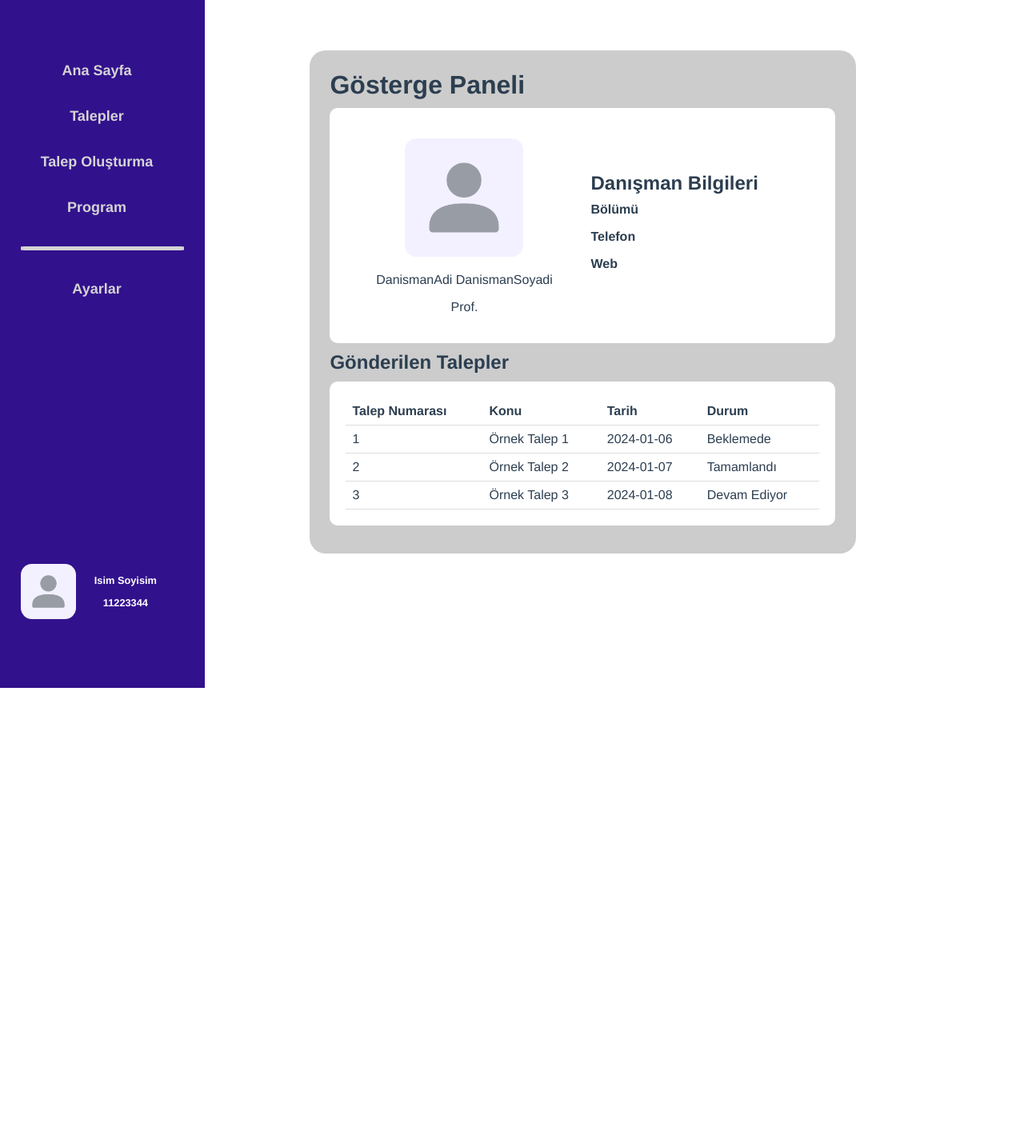
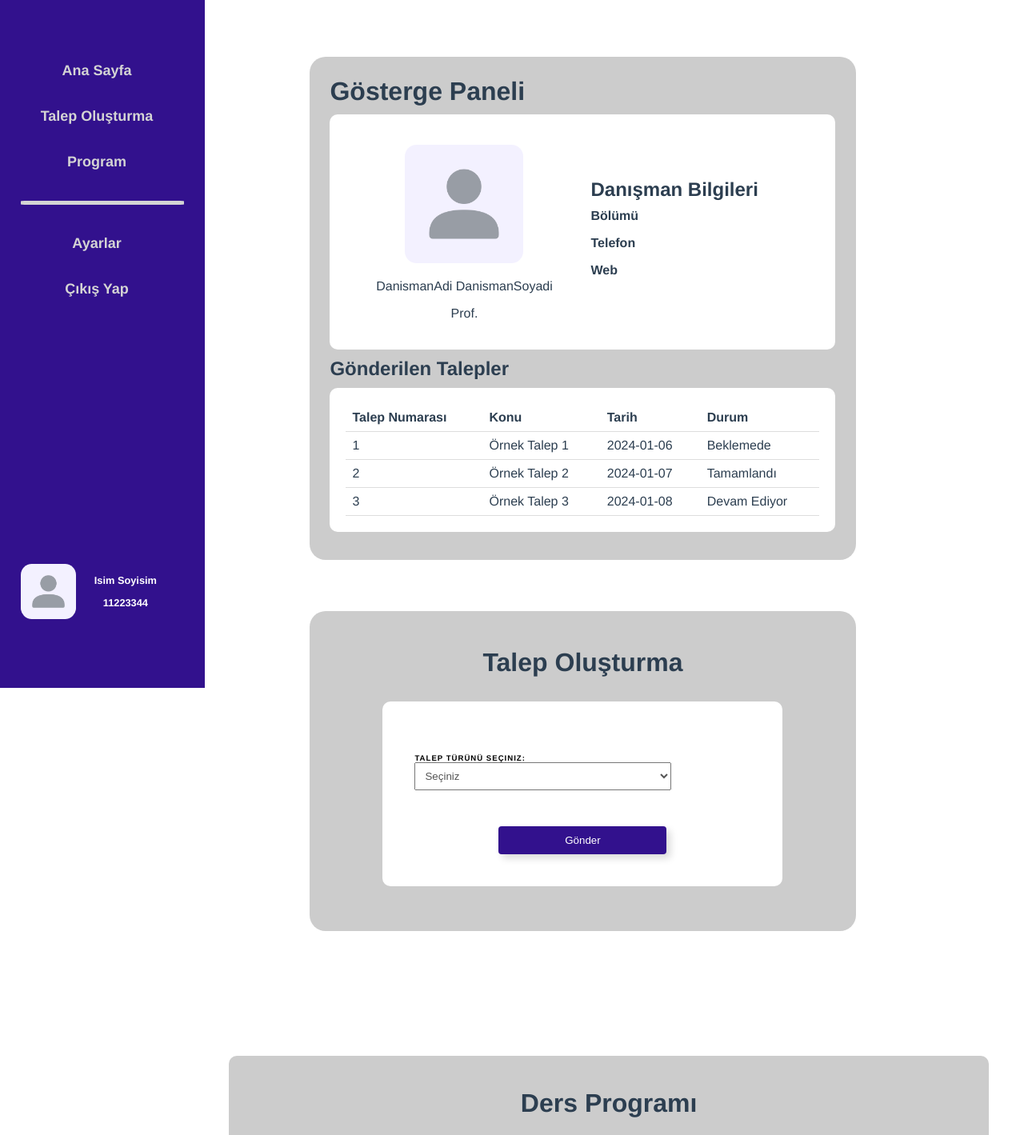
Before and after one commit to magurow/gradproject, a Vue app: page /anasayfa in a window 1280 px wide. Shown: the top 1419 px of the page at 80% size. Before the commit the page ends 800 px from the top, so only its background shows below. Built offline with nearby package versions, Linux system fonts and the light colour scheme.

Commit message:
smooth scroll eklendi, tüm componentlar anasayfada single page durumuna daha yakın artık

```diff
--- a/src/components/DersProgram.vue
+++ b/src/components/DersProgram.vue
@@ -1,5 +1,5 @@
 <template>
-  <div class="syllabus-container">
+  <div id="dersProgram" class="syllabus-container">
     <h1>Ders Programı</h1>
 
     <table class="syllabus-table">
@@ -55,10 +55,9 @@ export default {
   margin: 30px auto;
   margin-left: 22%;
   padding: 20px;
-  background-color: #f0f0f0;
+  background-color: #ccc;
   border-radius: 10px;
   text-align: center;
-  position: fixed;
 }
 .syllabus-table {
   width: 100%;
@@ -68,10 +67,12 @@ export default {
 }
 
 .syllabus-table th, .syllabus-table td {
-  border: 1px solid #ccc;
+  border: 1px solid #0f0f0f;
   padding: 10px;
   width: 1%; /*minimum width for the columns */
   white-space: nowrap;
+  overflow: hidden;
+  text-overflow: inherit;
 }
 
 .syllabus-table th {
@@ -79,4 +80,5 @@ export default {
   width: 50%;
   color: white;
 }
+
 </style>
--- a/src/components/SideBar.vue
+++ b/src/components/SideBar.vue
@@ -1,11 +1,13 @@
 <template>
   <div class="sidebar">
-    <router-link to="/anasayfa">Ana Sayfa</router-link>
-    <router-link :to="{ name: 'Talepler' }">Talepler</router-link>
-    <router-link :to="{ name: 'TalepOlusturma' }">Talep Oluşturma</router-link>
-    <router-link :to="{ name: 'Program' }">Program</router-link>
+    <router-link to="/anasayfa" @click="scrollToSection('anaSayfa')">Ana Sayfa</router-link>
+    <router-link to="/talep_olusturma" @click="redirectToTalepOluşturma">Talep Oluşturma</router-link>
+    <router-link to="/program" @click="redirectToProgram">Program</router-link>
     <div class="line"></div>
-    <router-link :to="{ name: 'Ayarlar' }">Ayarlar</router-link>
+    <div>
+      <router-link :to="{ name: 'Ayarlar' }">Ayarlar</router-link>
+      <router-link :to="{ name: 'Login' }">Çıkış Yap</router-link>
+    </div>
     <div class="user-container">
       <img src="../assets/user.png" alt="user" />
       <div class="user-info">
@@ -17,7 +19,38 @@
 </template>
 
 <script>
-export default {};
+export default {
+  methods: {
+    scrollToSection(sectionId) {
+      const sectionElement = document.getElementById(sectionId);
+
+      // Check if the sectionId is 'anaSayfa' and the user is already on 'anaSayfa'
+      if (sectionId === 'anaSayfa' && this.$route.name === 'AnaSayfa') {
+        // Scroll to the top of the screen
+        window.scrollTo({ top: 0, behavior: 'smooth' });
+      } else if (sectionElement) {
+        // Scroll to the section
+        sectionElement.scrollIntoView({ behavior: 'smooth' });
+
+        // Use the router for navigation after smooth scrolling
+        this.$router.push({ name: 'AnaSayfa' });
+      }
+    },
+    redirectToTalepOluşturma() {
+      // Redirect to the "AnaSayfa" route and scroll to "TalepOluşturma" section
+      this.$router.push({ name: 'AnaSayfa' }).then(() => {
+        this.scrollToSection('talepOluşturma');
+      });
+    },
+    redirectToProgram() {
+      // Redirect to the "AnaSayfa" route and scroll to "TalepOluşturma" section
+      this.$router.push({ name: 'AnaSayfa' }).then(() => {
+        this.scrollToSection('dersProgram');
+      });
+    },
+    // Add other methods for smooth scrolling to other sections if needed
+  }
+};
 </script>
 
 <style scoped>
--- a/src/views/TalepOlusturma.vue
+++ b/src/components/TalepOlustur.vue
@@ -1,5 +1,7 @@
+<!-- TalepOlusturma.vue -->
+
 <template>
-  <div class="talepOluşturma">
+  <div id="talepOluşturma" class="talepOluşturma">
     <div>
       <h1>Talep Oluşturma</h1>
       <form @submit.prevent="submitForm">
@@ -35,40 +37,30 @@
           </select>
         </label>
 
-
         <label v-if="showSection">
           Sube:
           <select v-model="selectedSection" class="selectField" required>
             <option value="" disabled selected>Seçiniz</option>
             <option value="1">1</option>
             <option value="2">2</option>
-            </select>
+          </select>
         </label>
-
 
         <label v-if="showRequest">
           Talep Oluşturunuz:
-            <textarea v-model="talep" class="inputField" required></textarea>
-          </label>
-          <button type="submit" class="talepButton">Gönder</button>
-
+          <textarea v-model="talep" class="inputField" required></textarea>
+        </label>
+        <button type="submit" class="talepButton">Gönder</button>
       </form>
     </div>
   </div>
-  <div id="app">
-    <Sidebar />
-  </div>
 </template>
 
+<script>
 
-<script>
-import Sidebar from '../components/SideBar.vue';
 
 export default {
-  name: 'TalepOluturma',
-  components: {
-    Sidebar,
-  },
+
 
   data() {
     return {
@@ -76,6 +68,7 @@ export default {
       selectedTalep: '',
       selectedDepartment: '',
       selectedCourse: '',
+      selectedSection: '',
       showDepartment: false,
       showselectedDepartmentCourse: false,
       showSection: false,
@@ -174,7 +167,7 @@ export default {
 };
 </script>
 
-<style>
+<style scoped>
 .talepOluşturma {
   display: flex;
   flex-direction: column;
@@ -213,12 +206,12 @@ export default {
   width: 50%;
   box-shadow: 5px 5px 10px rgba(0, 0, 0, 0.15);
 }
-.talepButton:hover{
+.talepButton:hover {
   cursor: pointer;
   background-color: #412787;
 }
+
 label {
   color: black;
-
 }
 </style>
--- a/src/router/index.js
+++ b/src/router/index.js
@@ -1,9 +1,8 @@
 import { createRouter, createWebHistory } from 'vue-router'
 import Login from '../components/Login.vue'
+import TalepOlustur from '../components/TalepOlustur.vue'
+import Program from '../components/DersProgram.vue'
 import AnaSayfa from '../views/AnaSayfa.vue'
-import Talepler from '../views/Talepler.vue'
-import TalepOlusturma from '../views/TalepOlusturma.vue'
-import Program from '../views/Program.vue'
 import Ayarlar from '../views/Ayarlar.vue'
 const routes = [
   {
@@ -12,24 +11,19 @@ const routes = [
     component: Login
   },
   {
+    path: '/talep_olusturma',
+    name: 'TalepOlustur',
+    component: TalepOlustur
+  },
+  {
+    path: '/program',
+    name: ' Program',
+    component: Program
+  },
+  {
     path: '/anasayfa',
     name: 'AnaSayfa',
     component: AnaSayfa
-  },
-  {
-    path: '/talepler',
-    name: 'Talepler',
-    component: Talepler
-  },
-  {
-    path: '/talep_olusturma',
-    name: 'TalepOlusturma',
-    component: TalepOlusturma
-  },
-  {
-    path: '/program',
-    name: 'Program',
-    component: Program
   },
   {
     path: '/ayarlar',
--- a/src/views/AnaSayfa.vue
+++ b/src/views/AnaSayfa.vue
@@ -1,22 +1,44 @@
 <template>
-  <div class="Anasayfa">
-  </div>
-  <div id="app">
-    <Sidebar />
-  </div>
-  <div id="app">
-    <Dashboard />
+  <div class="anasayfa-container">
+    <div class="Anasayfa">
+      <Dashboard />
+    </div>
+    <div class="space-between-components">
+      <TalepOlustur />
+    </div>
+    <div class="space-between-components">
+      <Sidebar />
+    </div>
+    <div class="space-between-components">
+      <DersProgram />
+    </div>
   </div>
 </template>
 
 <script>
+import TalepOlustur from "@/components/TalepOlustur.vue";
 import Sidebar from "../components/SideBar.vue";
 import Dashboard from "@/components/Dashboard.vue";
+import DersProgram from "@/components/DersProgram.vue";
+
 export default {
   name: 'Anasayfa',
   components: {
     Sidebar,
     Dashboard,
+    TalepOlustur,
+    DersProgram
   }
 };
 </script>
+
+<style scoped>
+.anasayfa-container {
+  display: flex;
+  flex-direction: column;
+}
+
+.space-between-components {
+  margin-bottom: 5%;
+}
+</style>
--- a/src/views/Program.vue
+++ /dev/null
@@ -1,21 +0,0 @@
-<template>
-  <div id="app">
-    <Sidebar />
-  </div>
-  <div id="app">
-    <DersProgram />
-  </div>
-</template>
-
-<script>
-import Sidebar from "../components/SideBar.vue";
-import DersProgram from "../components/DersProgram.vue";
-
-export default {
-  name: 'Program',
-  components: {
-    Sidebar,
-    DersProgram
-  }
-};
-</script>
--- a/src/views/Talepler.vue
+++ /dev/null
@@ -1,19 +0,0 @@
-<template>
-  <div class="Talepler">
-    <h1>Talepler</h1>
-    <p>lorem ipsum</p>
-  </div>
-  <div id="app">
-    <Sidebar />
-  </div>
-</template>
-<script>
-import Sidebar from "../components/SideBar.vue";
-
-export default {
-  name: 'Anasayfa',
-  components: {
-    Sidebar
-  }
-};
-</script>
```
